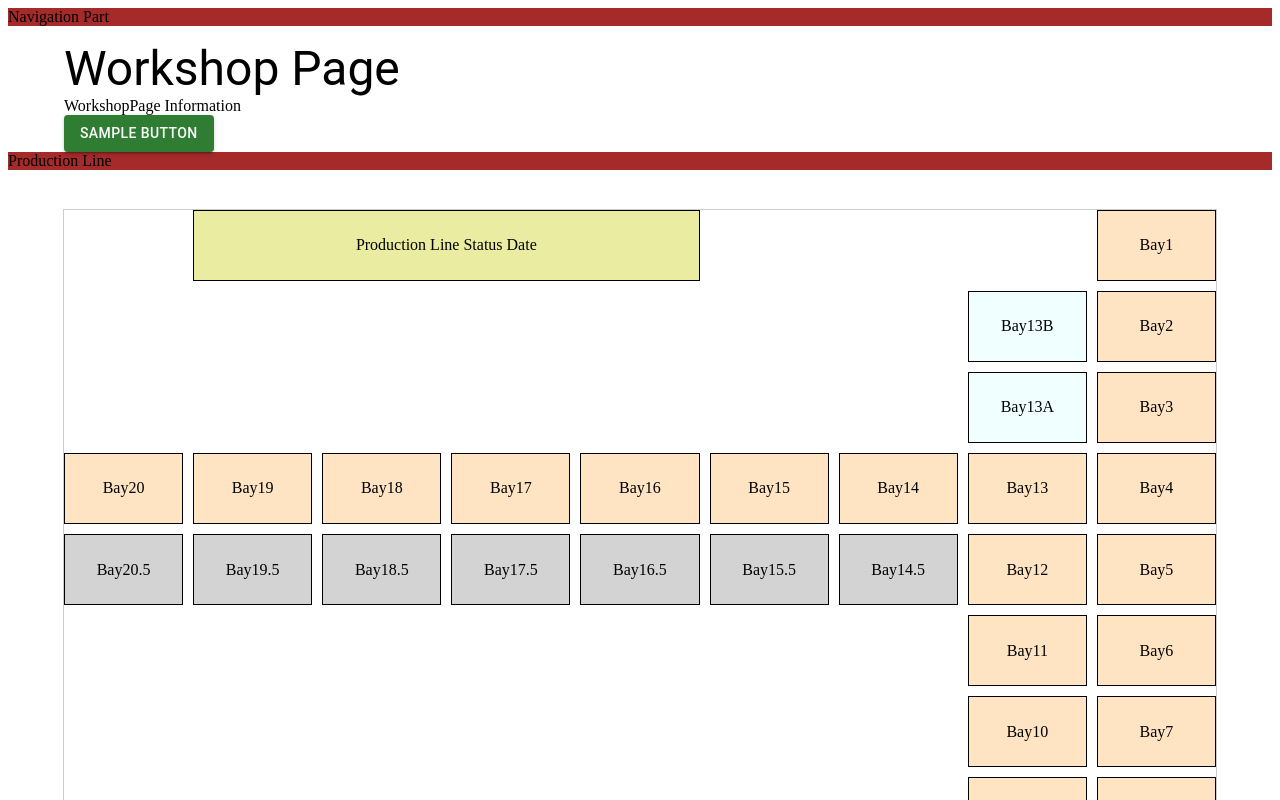
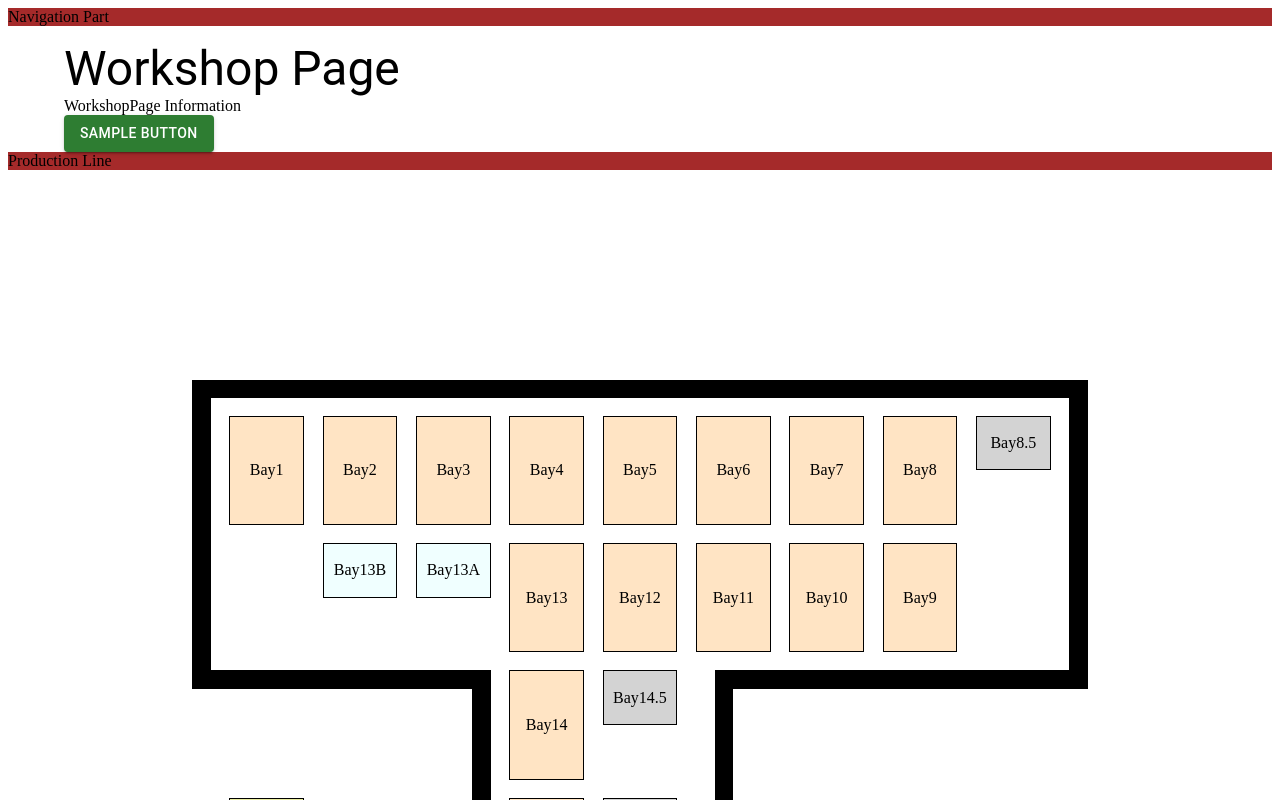
Before and after one commit to ubc-cpsc455-2024S/project-16_dev_dynasty, a React (Vite) app in the folder Frontend/: page / in a window 1280 px wide. Shown: the top 800 px of the page. Built offline with nearby package versions, Linux system fonts and the light colour scheme.

Commit message:
tried a couple more css strategies

```diff
--- a/Frontend/src/components/workshop/Productionline.jsx
+++ b/Frontend/src/components/workshop/Productionline.jsx
@@ -1,5 +1,5 @@
 import React, { ReactNode } from 'react'
-import './productionline.css'
+import './productionlineVnew.css'
 
 const Productionline = ({ children }) => {
   return (
@@ -42,6 +42,15 @@ const Productionline = ({ children }) => {
 
           <div className='grid-item bay-13a plus13'>Bay13A</div>
           <div className='grid-item bay-13b plus13'>Bay13B</div>
+
+          <div className='topwall'></div>
+          <div className='botwall'></div>
+          <div className='rightwall1'></div>
+          <div className='rightwall2'></div>
+          <div className='leftwall1'></div>
+          <div className='leftwall2'></div>
+          <div className='middlewall1'></div>
+          <div className='middlewall2'></div>
         </div>
       </div>
     </div>
--- /dev/null
+++ b/Frontend/src/components/workshop/productionlineV.css
@@ -0,0 +1,165 @@
+.production-line-layout {
+    display: flex;
+    justify-content: center;
+    align-items: center;
+    padding: 10px;
+    height: 100vh;
+  }
+  .grid-container {
+      display: grid;
+      grid-template-columns: repeat(9, 1fr);
+      grid-template-rows: repeat(9, 1fr); /* flat bay fit in screen */
+      grid-template-rows: repeat(9, 15vh); /* non-flat bay needs scrolling */
+      gap: 10px;
+      width: 90vw;
+      height: 100vh;
+      /* border: 1px solid #ccc; */
+    }
+    .grid-item {
+      display: flex;
+      justify-content: center;
+      align-items: center;
+      background-color: bisque;
+      border: 1px solid #000;
+      padding: 5px;
+      text-align: center;
+    }
+
+    .name-date {
+      grid-column: 1;
+      grid-row: 5/8;
+      background-color: rgb(234, 237, 161);
+    }
+    .half-bay {
+      background-color: lightgray;
+    }
+    .plus13 {
+      background-color: azure;
+    }
+
+    .bay-20 {
+      grid-column: 4;
+      grid-row: 9;
+    }
+    .bay-19 {
+      grid-column: 4;
+      grid-row: 8;
+    }
+    .bay-18 {
+      grid-column: 4;
+      grid-row: 7;
+    }
+    .bay-17 {
+      grid-column: 4;
+      grid-row: 6;
+    }
+    .bay-16 {
+      grid-column: 4;
+      grid-row: 5;
+    }
+    .bay-15 {
+      grid-column: 4;
+      grid-row: 4;
+    }
+    .bay-14 {
+      grid-column: 4;
+      grid-row: 3;
+    }
+    .bay-13 {
+      grid-column: 4;
+      grid-row: 2;
+    }
+    .bay-12 {
+      grid-column: 5;
+      grid-row: 2;
+    }
+    .bay-11 {
+      grid-column: 6;
+      grid-row: 2;
+    }
+    .bay-10 {
+      grid-column: 7;
+      grid-row: 2;
+    }
+    .bay-9 {
+      grid-column: 8;
+      grid-row: 2;
+    }
+
+
+
+    .bay-8 {
+      grid-column: 8;
+      grid-row: 1;
+    }
+    .bay-7 {
+      grid-column: 7;
+      grid-row: 1;
+    }
+    .bay-6 {
+      grid-column: 6;
+      grid-row: 1;
+    }
+    .bay-5 {
+      grid-column: 5;
+      grid-row: 1;
+    }
+    .bay-4 {
+      grid-column: 4;
+      grid-row: 1;
+    }
+    .bay-3 {
+      grid-column: 3;
+      grid-row: 1;
+    }
+    .bay-2 {
+      grid-column: 2;
+      grid-row: 1;
+    }
+    .bay-1 {
+      grid-column: 1;
+      grid-row: 1;
+    }
+
+
+    .bay-205 {
+      grid-column: 5;
+      grid-row: 9;
+    }
+    .bay-195 {
+      grid-column: 5;
+      grid-row: 8;
+    }
+    .bay-185 {
+      grid-column: 5;
+      grid-row: 7;
+    }
+    .bay-175 {
+      grid-column: 5;
+      grid-row: 6;
+    }
+    .bay-165 {
+      grid-column: 5;
+      grid-row: 5;
+    }
+    .bay-155 {
+      grid-column: 5;
+      grid-row: 4;
+    }
+    .bay-145 {
+      grid-column: 5;
+      grid-row: 3;
+    }
+    .bay-85 {
+      grid-column: 9;
+      grid-row: 1;
+    }
+
+    .bay-13a {
+      grid-column: 3;
+      grid-row: 2;
+    }
+    .bay-13b {
+      grid-column: 2;
+      grid-row: 2;
+    }
--- /dev/null
+++ b/Frontend/src/components/workshop/productionlineVnew.css
@@ -0,0 +1,234 @@
+/*
+vertical layout
+grid is 66 cols, and 48 rows
+each bay takes 6 cols in height and 4 rows in width
+gap 1 col and 1 row between each bay
+allow walls and doors to take 1 col or 1 row
+9bays * (6cols + 1 col gap) = 63 cols, plus 2 walls and 1 gap in the front = 66 cols
+9bays * (5rows + 1 row gap) = 45 rows, plus 2 walls and 1 gap on the top = 48 rows
+ */
+
+.production-line-layout {
+  display: flex;
+  justify-content: center;
+  align-items: center;
+  padding: 10px;
+  height: 200vh;
+}
+.grid-container {
+  display: grid;
+  grid-template-columns: repeat(48, 1fr);
+  grid-template-rows: repeat(66, 1fr);
+  width: 70vw;
+  height: 150vh;
+  /* border: 1px solid #ccc; */
+  overflow-y: auto;
+}
+
+.grid-item {
+  display: flex;
+  justify-content: center;
+  align-items: center;
+  background-color: bisque;
+  border: 1px solid #000;
+  padding: 5px;
+  text-align: center;
+}
+
+.half-bay {
+  background-color: lightgray;
+}
+.plus13 {
+  background-color: azure;
+}
+
+.topwall {
+    background-color: black;
+    grid-row: 1/1;
+    grid-column: 1/49;
+}
+.botwall {
+    background-color: black;
+    grid-row: 66/67;
+    grid-column: 17/29;
+}
+.rightwall1 {
+    background-color: black;
+    grid-row: 1/17;
+    grid-column: 48/49;
+}
+.rightwall2 {
+    background-color: black;
+    grid-row: 18/67;
+    grid-column: 29/29;
+}
+.leftwall1 {
+    background-color: black;
+    grid-row: 1/17;
+    grid-column: 1/1;
+}
+.leftwall2 {
+    background-color: black;
+    grid-row: 17/67;
+    grid-column: 16/17;
+}
+
+.middlewall1 {
+    background-color: black;
+    grid-row: 17/18;
+    grid-column: 1/16;
+}
+.middlewall2 {
+    background-color: black;
+    grid-row: 17/18;
+    grid-column: 29/49;
+}
+
+.name-date {
+  grid-column: 3/7;
+  grid-row: 24/36;
+  background-color: rgb(234, 237, 161);
+}
+
+.bay-20 {
+  grid-column: 18/22;
+  grid-row: 59/65;
+}
+
+.bay-19 {
+  grid-column: 18/22;
+  grid-row: 52/58;
+}
+
+.bay-18 {
+  grid-column: 18/22;
+  grid-row: 45/51;
+}
+
+.bay-17 {
+  grid-column: 18/22;
+  grid-row: 38/44;
+}
+
+.bay-16 {
+  grid-column: 18/22;
+  grid-row: 31/37;
+}
+.bay-15 {
+  grid-column: 18/22;
+  grid-row: 24/30;
+}
+
+.bay-14 {
+  grid-column: 18/22;
+  grid-row: 17/23;
+}
+
+.bay-13 {
+  grid-column: 18/22;
+  grid-row: 10/16;
+}
+
+.bay-13a {
+  grid-column: 13/17;
+  grid-row: 10/13;
+}
+.bay-13b {
+  grid-column: 8/12;
+  grid-row: 10/13;
+}
+
+.bay-12 {
+  grid-column: 23/27;
+  grid-row: 10/16;
+}
+.bay-11 {
+  grid-column: 28/32;
+  grid-row: 10/16;
+}
+.bay-10 {
+  grid-column: 33/37;
+  grid-row: 10/16;
+}
+.bay-9 {
+  grid-column: 38/42;
+  grid-row: 10/16;
+}
+
+.bay-8 {
+  grid-column: 38/42;
+  grid-row: 3/9;
+}
+
+.bay-85 {
+  grid-column: 43/47;
+  grid-row: 3/6;
+}
+
+.bay-7 {
+  grid-column: 33/37;
+  grid-row: 3/9;
+}
+.bay-6 {
+  grid-column: 28/32;
+  grid-row: 3/9;
+}
+.bay-5 {
+  grid-column: 23/27;
+  grid-row: 3/9;
+}
+.bay-4 {
+  grid-column: 18/22;
+  grid-row: 3/9;
+}
+.bay-3 {
+  grid-column: 13/17;
+  grid-row: 3/9;
+}
+.bay-2 {
+  grid-column: 8/12;
+  grid-row: 3/9;
+}
+.bay-1 {
+  grid-column: 3/7;
+  grid-row: 3/9;
+}
+
+.bay-4 {
+  grid-column: 18/22;
+  grid-row: 3/9;
+}
+
+.bay-205 {
+  grid-column: 23/27;
+  grid-row: 59/62;
+}
+
+.bay-195 {
+  grid-column: 23/27;
+  grid-row: 52/55;
+}
+
+.bay-185 {
+  grid-column: 23/27;
+  grid-row: 45/48;
+}
+
+.bay-175 {
+  grid-column: 23/27;
+  grid-row: 38/41;
+}
+
+.bay-165 {
+  grid-column: 23/27;
+  grid-row: 31/34;
+}
+.bay-155 {
+  grid-column: 23/27;
+  grid-row: 24/27;
+}
+
+.bay-145 {
+  grid-column: 23/27;
+  grid-row: 17/20;
+}
```
Also changed, not shown: Frontend/src/components/workshop/productionline.css (+8 -0 lines).
